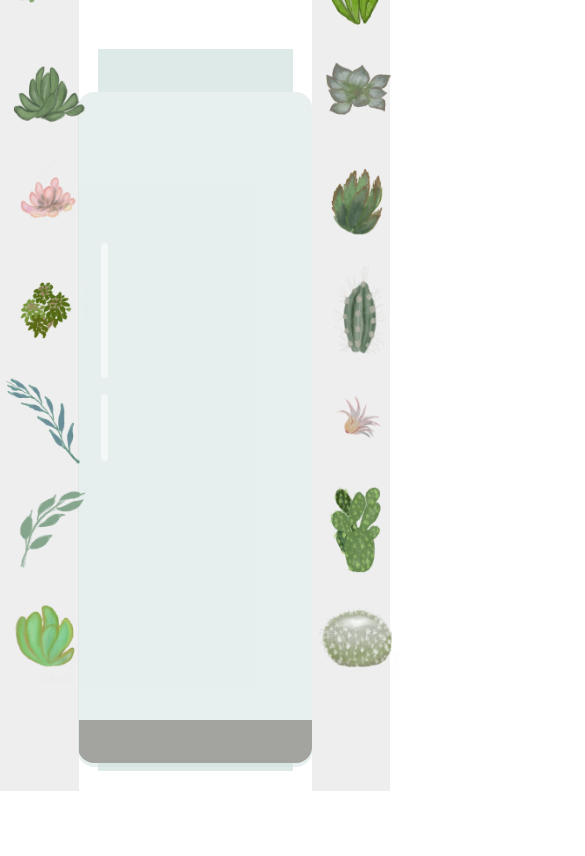
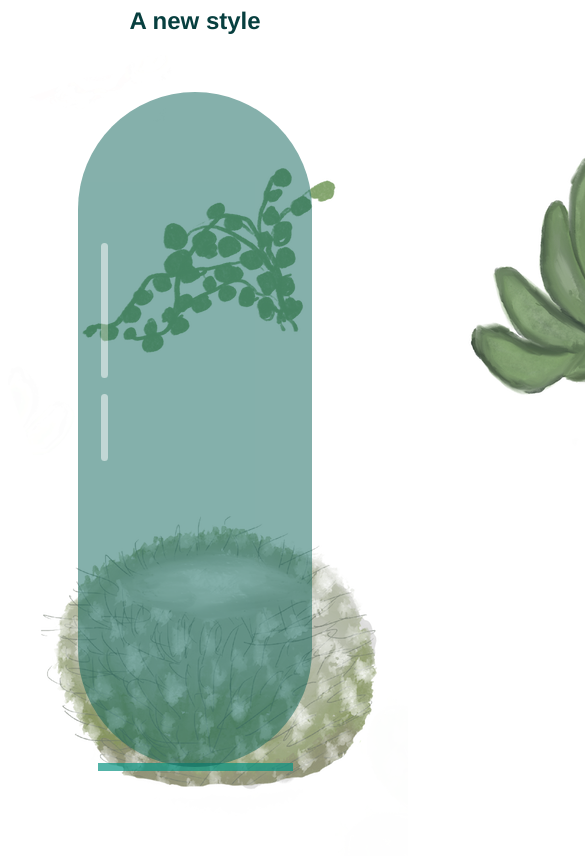
Before and after one commit to magalyelguera/Terrarium, a plain HTML site: page index.html in a window 390 px wide. Shown: the part 73-929 px from the top of the page, 585 px wide, since content can reach past the window. Before the commit the page ends 864 px from the top, so only its background shows below. Drawn offline with Linux system fonts and the light colour scheme.

Commit message:
rediseño responsive usando flexbos y grid

```diff
--- a/index.html
+++ b/index.html
@@ -9,6 +9,7 @@
     </head>
     <body>
         <h1>My Terrarium</h1>
+        <h2>A new style</h2>
                 <div id="page">
             <div id="left-container" class="container">
                 <div class="plant-holder">
--- a/style.css
+++ b/style.css
@@ -1,7 +1,4 @@
-h1 {
-    color: blue;
-   }
-   body {
+body {
 	font-family: helvetica, arial, sans-serif;
 }
 
@@ -9,43 +6,36 @@ h1 {
 	color: #3a241d;
 	text-align: center;
 }
-#left-container {
-	background-color: #eee;
-	width: 15%;
-	left: 0px;
-	top: 0px;
-	position: absolute;
-	height: 100%;
-	padding: 10px;
+
+h2{
+	color: rgb(7, 63, 63);
+	text-align: center;
+
 }
 
-#right-container {
-	background-color: #eee;
-	width: 15%;
-	right: 0px;
-	top: 0px;
-	position: absolute;
-	height: 100%;
-	padding: 10px;
+#left-container{
+	display: flex;
+	justify-content: flex-start;
+}
+#right-container{
+	display: flex;
+	flex-direction: column-reverse;
 }
 
-.plant-holder {
-	position: relative;
-	height: 13%;
-	left: -10px;
-}
 
-.plant {
-	position: absolute;
-	max-width: 150%;
-	max-height: 150%;
-	z-index: 2;
+.container{
+	display: grid;
+	grid-template-columns: 60% 60%;
+	grid-template-rows: 30% 30% 30%;
+
 }
 .jar-walls {
+	display: flex;
+	justify-content: center;
 	height: 80%;
 	width: 60%;
-	background: #d1e1df;
-	border-radius: 1rem;
+	background: #0c6359;
+	border-radius: 10rem ;
 	position: absolute;
 	bottom: 0.5%;
 	left: 20%;
@@ -53,37 +43,16 @@ h1 {
 	z-index: 1;
 }
 
-.jar-top {
-	width: 50%;
-	height: 5%;
-	background: #d1e1df;
-	position: absolute;
-	bottom: 80.5%;
-	left: 25%;
-	opacity: 0.7;
-	z-index: 1;
-}
-
 .jar-bottom {
+	display: flex;
+	justify-content: center;
 	width: 50%;
 	height: 1%;
-	background: #d1e1df;
+	background: #0b9484;
 	position: absolute;
 	bottom: 0%;
 	left: 25%;
 	opacity: 0.7;
-}
-
-.dirt {
-	width: 60%;
-	height: 5%;
-	background: #3a241d;
-	position: absolute;
-	border-radius: 0 0 1rem 1rem;
-	bottom: 1%;
-	left: 20%;
-	opacity: 0.7;
-	z-index: -1;
 }
 
 
@@ -99,7 +68,6 @@ h1 {
 	z-index: 1;
 	top: 4cm;
 }
-
 .jar-glossy-short {
 	height: 10%;
 	width: 3%;
```
